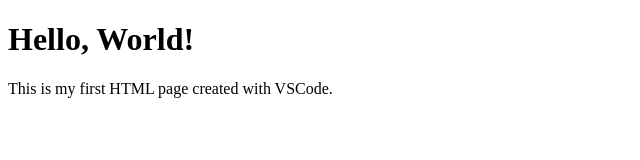
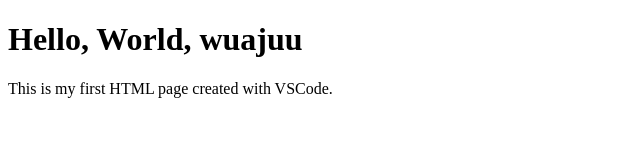
Before and after one commit to joaquinRmz/joaquinRmz.github.io, a plain HTML site: page index.html in a window 1280 px wide. Shown: the whole page, without its empty margins (0-640 px from the left). Drawn offline with Linux system fonts and the light colour scheme.

Commit message:
Update index.html

```diff
--- a/index.html
+++ b/index.html
@@ -6,7 +6,7 @@
 </head>
 
 <body>
-    <h1>Hello, World!</h1>
+    <h1>Hello, World, wuajuu</h1>
     <p>This is my first HTML page created with VSCode.</p>
 </body>
 
```
